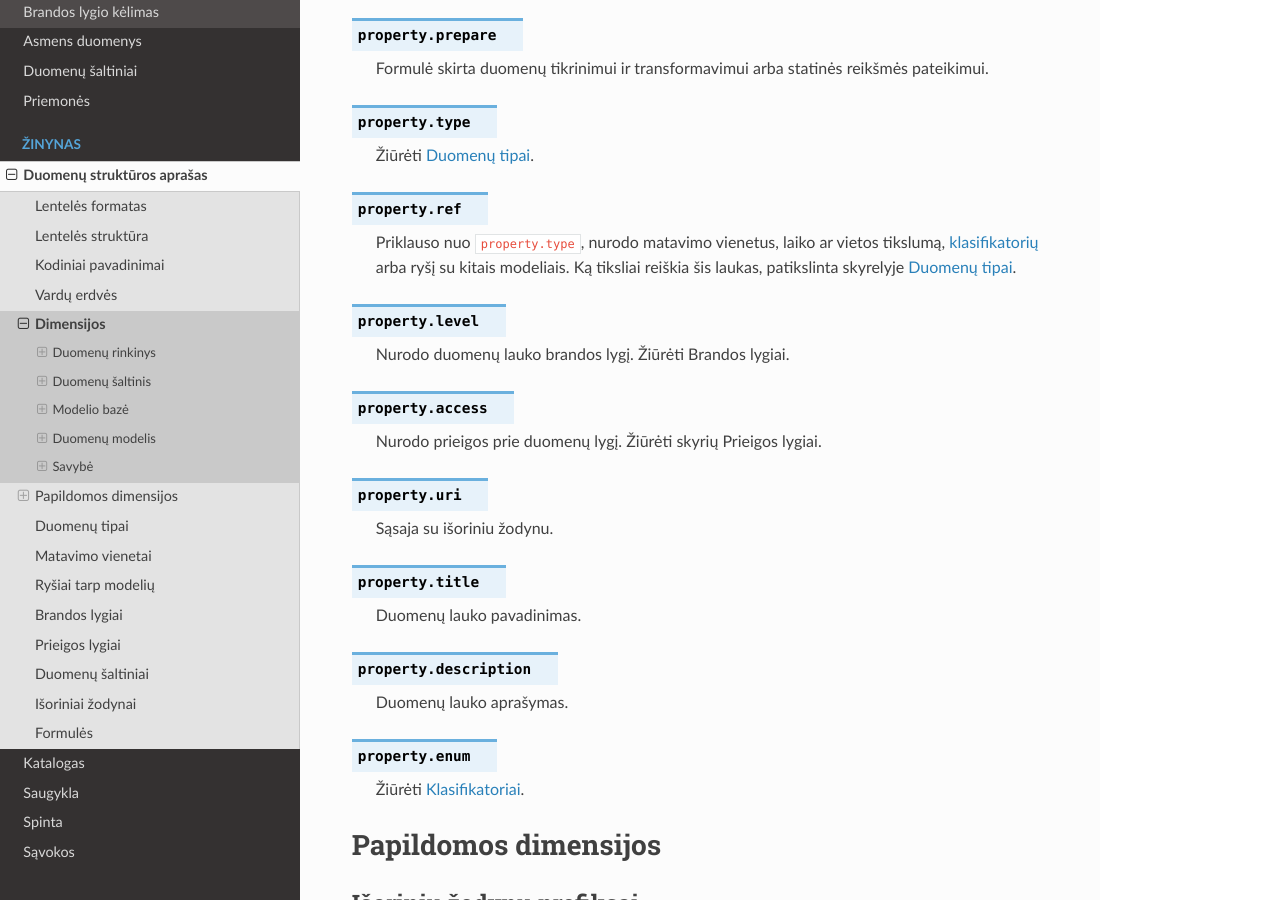
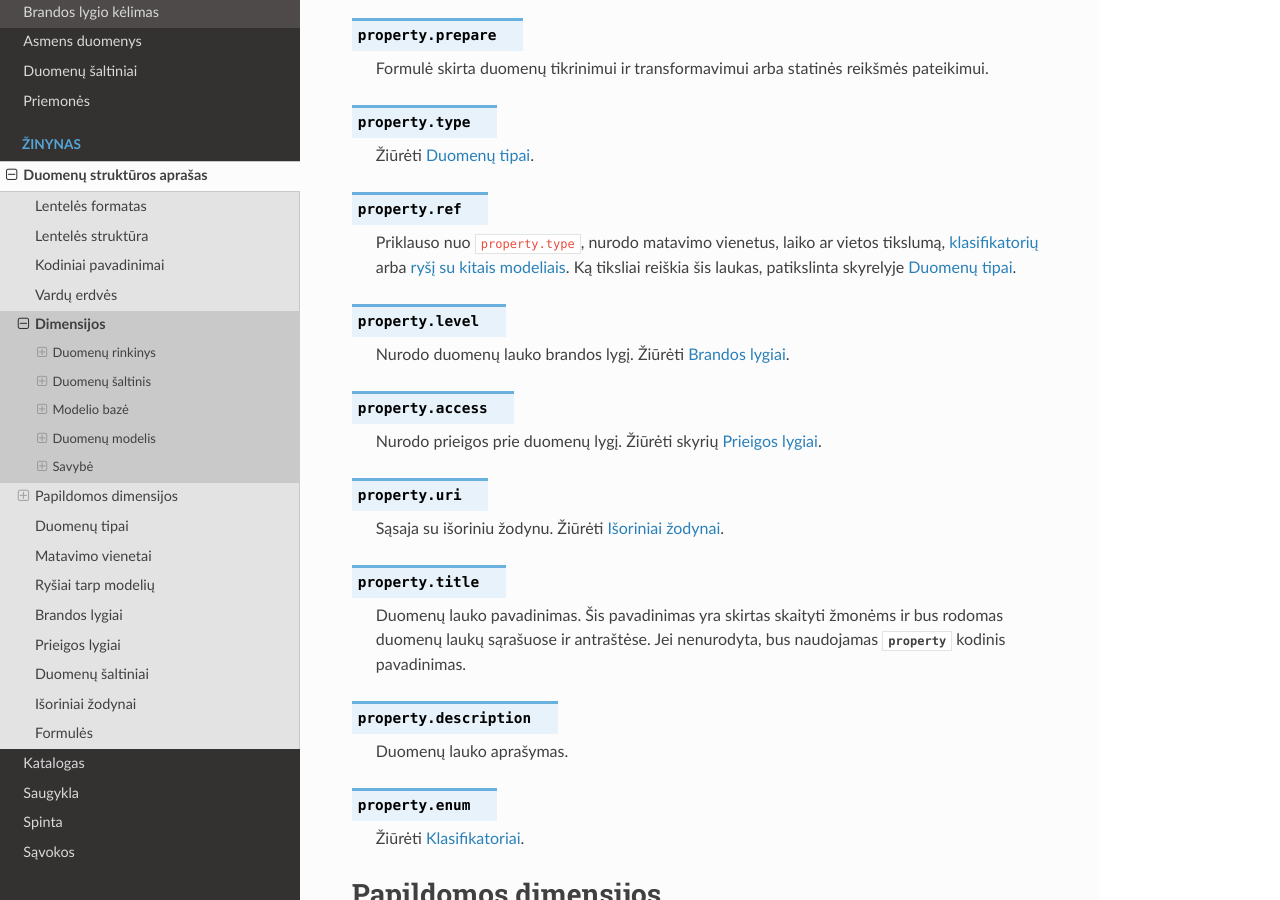
Before and after one commit to atviriduomenys/manifest, a Sphinx documentation site: the page built from docs/dsa/dimensijos.rst, in a window 1280 px wide and 900 px high, scrolled down 8686 px. Built offline with Sphinx 7.4.7 and the Read the Docs theme 2.0.0, drawn with Linux system fonts in a browser that asks for light colours.

Commit message:
Add more info about property.ref

```diff
--- a/docs/dsa/dimensijos.rst
+++ b/docs/dsa/dimensijos.rst
@@ -469,24 +469,28 @@ Savybė
 .. data:: property.ref
 
     Priklauso nuo `property.type`, nurodo matavimo vienetus, laiko ar vietos
-    tikslumą, :ref:`klasifikatorių <enum>` arba ryšį su kitais modeliais. Ką
-    tiksliai reiškia šis laukas, patikslinta skyrelyje :ref:`duomenų-tipai`.
+    tikslumą, :ref:`klasifikatorių <enum>` arba :ref:`ryšį su kitais modeliais
+    <ryšiai>`. Ką tiksliai reiškia šis laukas, patikslinta skyrelyje
+    :ref:`duomenų-tipai`.
 
 .. data:: property.level
 
-    Nurodo duomenų lauko brandos lygį. Žiūrėti Brandos lygiai.
+    Nurodo duomenų lauko brandos lygį. Žiūrėti :ref:`Brandos lygiai <level>`.
 
 .. data:: property.access
 
-    Nurodo prieigos prie duomenų lygį. Žiūrėti skyrių Prieigos lygiai.
+    Nurodo prieigos prie duomenų lygį. Žiūrėti skyrių :ref:`Prieigos lygiai
+    <access>`.
 
 .. data:: property.uri
 
-    Sąsaja su išoriniu žodynu.
+    Sąsaja su išoriniu žodynu. Žiūrėti :ref:`vocab`.
 
 .. data:: property.title
 
-    Duomenų lauko pavadinimas.
+    Duomenų lauko pavadinimas. Šis pavadinimas yra skirtas skaityti žmonėms
+    ir bus rodomas duomenų laukų sąrašuose ir antraštėse. Jei nenurodyta, bus
+    naudojamas :data:`property` kodinis pavadinimas.
 
 .. data:: property.description
 
--- a/docs/dsa/duomenu-tipai.rst
+++ b/docs/dsa/duomenu-tipai.rst
@@ -53,6 +53,8 @@ Duomenų tipai
 
     Dvejetainiai duomenys. Bendras baitų skaičius turi būti ne didesnis nei 1G.
 
+
+.. _temporal-types:
 
 Data ir laikas
 ==============
@@ -119,6 +121,8 @@ Data ir laikas
 
     .. _dct:temporal: https://www.w3.org/TR/vocab-dcat-2/#Property:dataset_temporal
 
+
+.. _spatial-types:
 
 Erdviniai duomenys
 ==================
@@ -217,6 +221,8 @@ Failai
     tipas.
 
 
+.. _ref-types:
+
 Išoriniai raktai
 ================
 
--- a/docs/dsa/formatas.rst
+++ b/docs/dsa/formatas.rst
@@ -126,7 +126,8 @@ pavadinimą, pavyzdžiui :data:`model.ref`, kas reikštų, kad kalbama apie
 
     **Ryšys**
 
-    Prasmė priklauso nuo dimensijos. Žiūrėti :ref:`ryšiai`.
+    Prasmė priklauso nuo dimensijos. Žiūrėti :ref:`ryšiai`,
+    :ref:`matavimo-vienetai` ir :ref:`enum`.
 
 .. data:: source
 
```
Also changed, not shown: docs/dsa/level.rst (+12 -0 lines).
